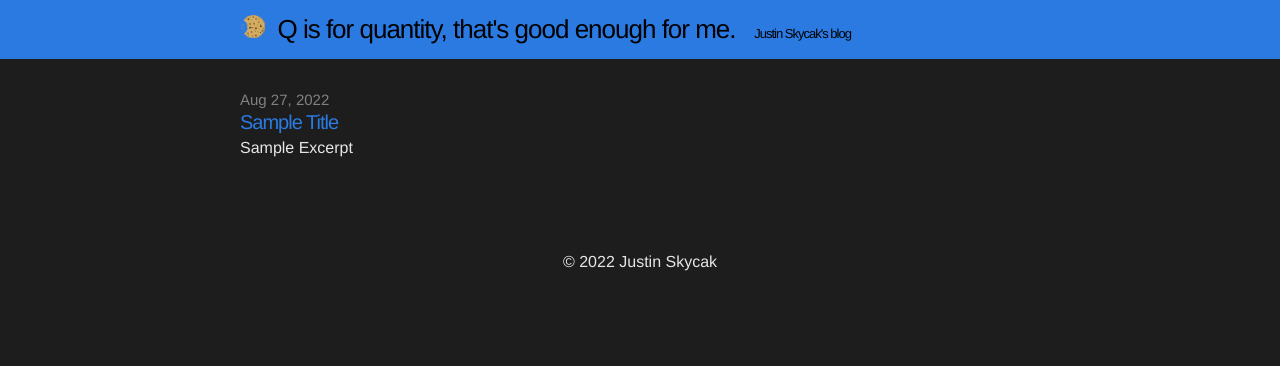
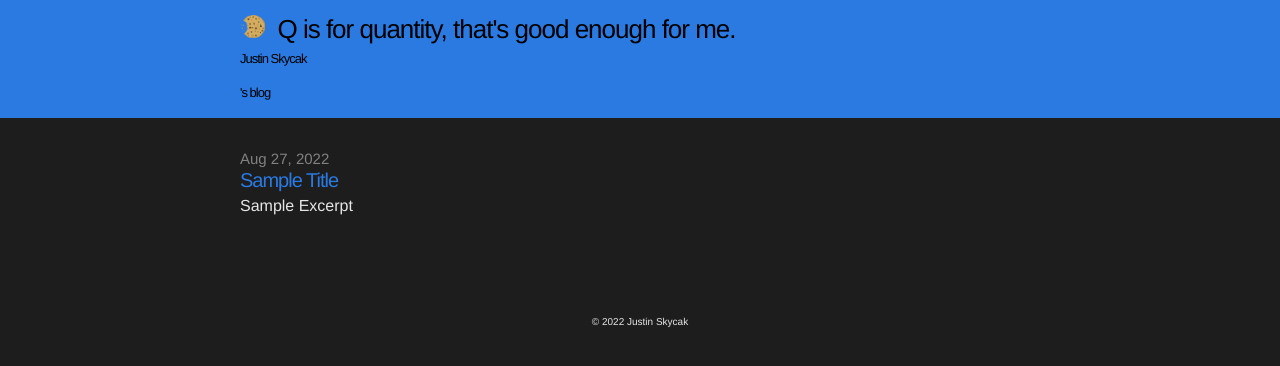
Before and after one commit to quantmonster/quantmonster.github.io, a Jekyll site: the page built from index.html, in a window 1280 px wide. Shown: the top 366 px of the page. Built offline with Jekyll 4.4.1, drawn with Linux system fonts in a browser that asks for light colours.

Commit message:
make footer smaller and underline name in header

```diff
--- a/_includes/footer.html
+++ b/_includes/footer.html
@@ -2,7 +2,9 @@
 
   <div class="wrap">
 
-    <center><div class="page__footer-copyright" style="width:100%; max-width:800px; margin:auto">&copy; {{ site.time | date: '%Y' }} <a style="text-decoration:none; color:#e6e6e6" href="https://justinmath.com" target="_blank">Justin Skycak</a></div></center>
+    <center><div class="page__footer-copyright" style="width:100%; max-width:800px; margin:auto"><font size="0.5em">
+      &copy; {{ site.time | date: '%Y' }} <a style="text-decoration:none; color:#e6e6e6" href="https://justinmath.com" target="_blank">Justin Skycak</a>
+    </font></div></center>
 
   </div>
 
--- a/_includes/header.html
+++ b/_includes/header.html
@@ -9,7 +9,7 @@
   -->
 
     <div class="site-title">
-      <a style="text-decoration:none; color:black" href="{{ site.baseurl }}/"><img src="/assets/cookie.png" width="25"> &nbsp;Q is for quantity, that's good enough for me. &nbsp;&nbsp;<a style="text-decoration:none; color:black" href="https://justinmath.com" target="_blank"><font size="2em">Justin Skycak's blog</font></a></a>
+      <a style="text-decoration:none; color:black" href="{{ site.baseurl }}/"><img src="/assets/cookie.png" width="25"> &nbsp;Q is for quantity, that's good enough for me. &nbsp;&nbsp;<a style="text-decoration:none; color:black" href="https://justinmath.com" target="_blank"><font size="2em"><ul>Justin Skycak</ul>'s blog</font></a></a>
     </div>
 
     <!--
```
